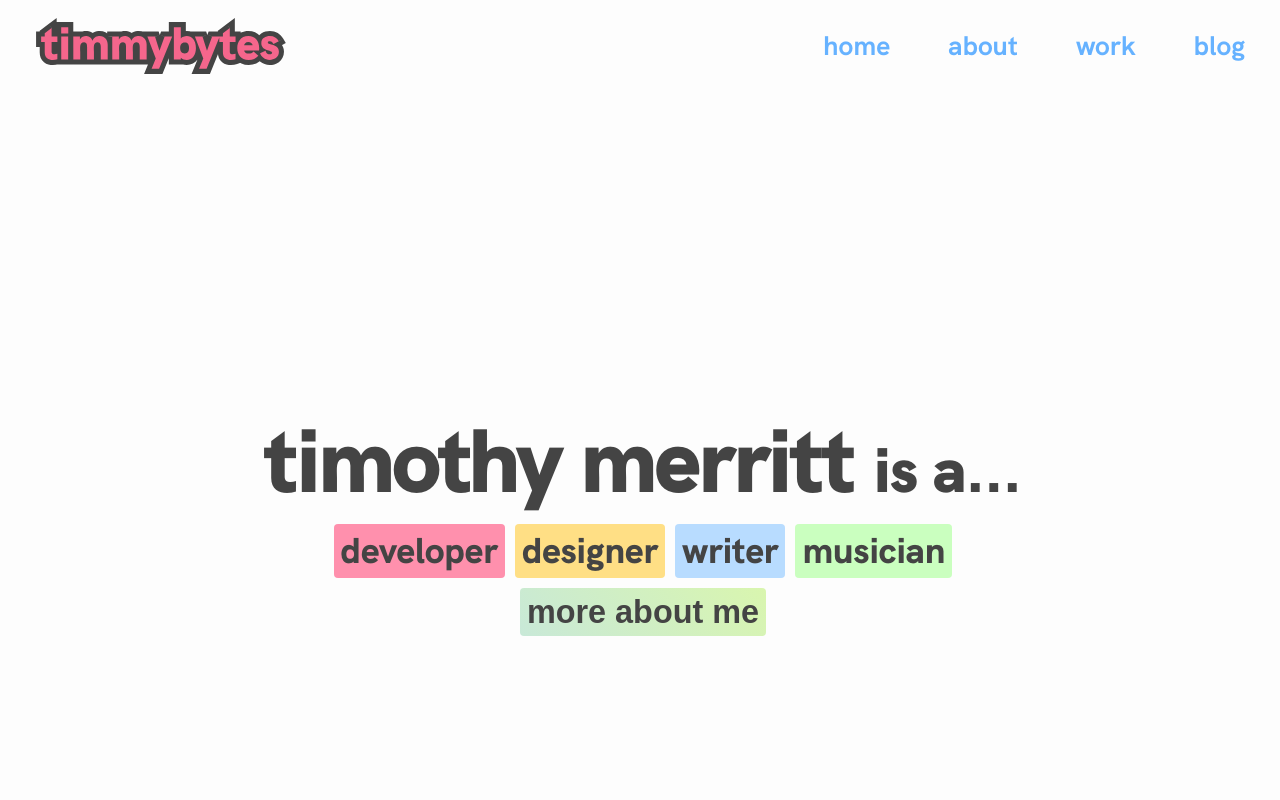
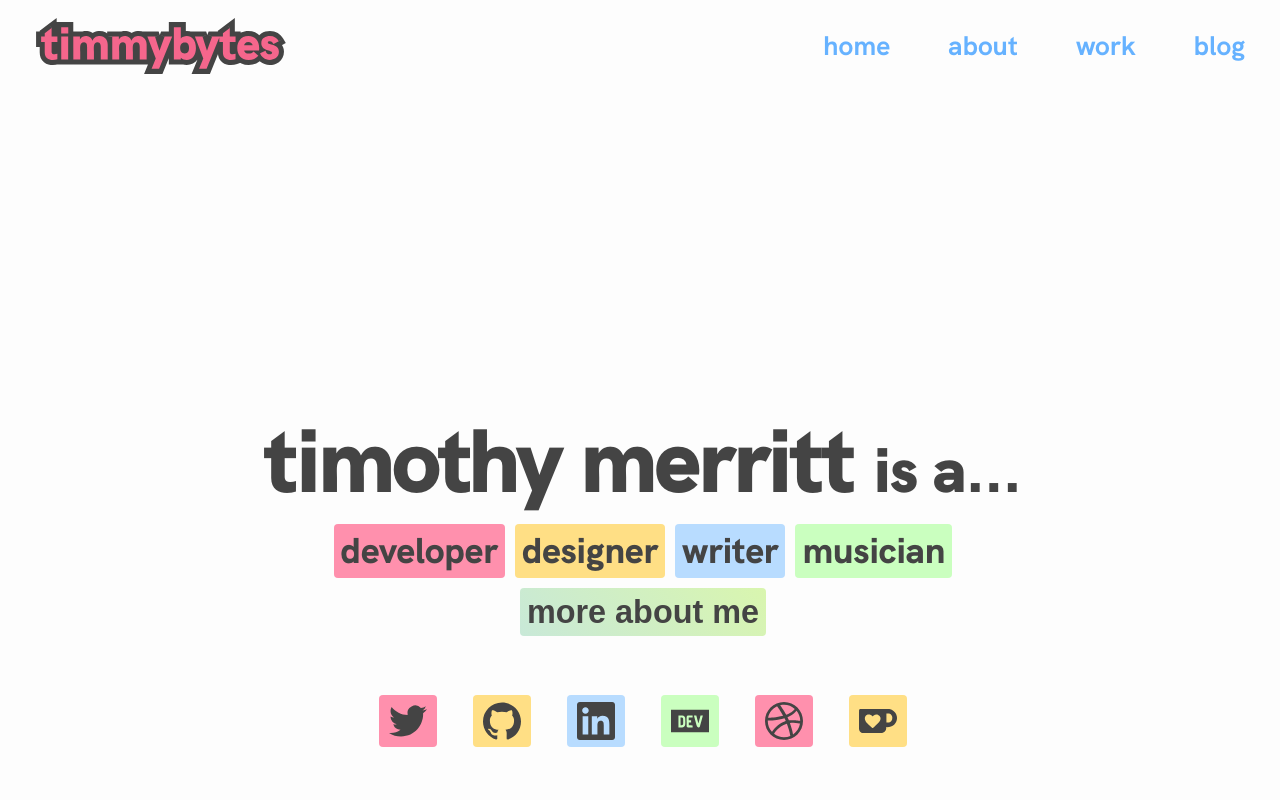
Before and after one commit to timmybytes/timmybytes-blog, a Next.js app: page / in a window 1280 px wide. Shown: the top 800 px of the page. Built offline with nearby package versions, Linux system fonts and the light colour scheme.

Commit message:
chore(Intro): Add social media links

```diff
--- a/components/Intro/Intro.js
+++ b/components/Intro/Intro.js
@@ -1,10 +1,51 @@
 import styled from 'styled-components';
+import {
+  SiKoFi,
+  SiLinkedin,
+  SiDevDotTo,
+  SiTwitter,
+  SiDribbble,
+  SiGithub,
+} from 'react-icons/si';
 import React, { useState } from 'react';
 import Highlight from '../Highlight/Highlight';
 import styles from './intro.module.scss';
 import About from '../Intro/About/About';
 import { colors } from '../utils';
 
+const SocialLinks = styled.ul`
+  align-items: center;
+  display: flex;
+  justify-items: stretch;
+  list-style: inside none;
+  margin: 1rem auto;
+  padding: 1rem 0;
+  li {
+    & a:hover {
+      border: none;
+    }
+    & a:visited {
+      color: none;
+    }
+    svg {
+      border-radius: 4px;
+      color: ${colors.dark};
+      height: auto;
+      margin: 1rem;
+      padding: 7px 10px;
+      transition: 0.3s;
+      width: 38px;
+      &:hover {
+        box-shadow: 4px 4px 0 0 ${colors.dark};
+        transform: translate(-4px, -4px);
+      }
+      @media screen and (max-width: 400px) {
+        margin: 0.25rem;
+        padding: 2px 5px;
+      }
+    }
+  }
+`;
 const IntroCard = () => {
   const [isClicked, setIsClicked] = useState(false);
   const handleClick = () => {
@@ -38,6 +79,38 @@ const IntroCard = () => {
           </button>
         </About>
       )}
+      <SocialLinks>
+        <li>
+          <a href='https://twitter.com/timmybytes' target='_blank'>
+            <SiTwitter style={{ background: colors.primary }} />
+          </a>
+        </li>
+        <li>
+          <a href='https://github.com/timmybytes' target='_blank'>
+            <SiGithub style={{ background: colors.secondary }} />
+          </a>
+        </li>
+        <li>
+          <a href='https://www.linkedin.com/in/timmybytes' target='_blank'>
+            <SiLinkedin style={{ background: colors.tertiary }} />
+          </a>
+        </li>
+        <li>
+          <a href='https://dev.to/timmybytes' target='_blank'>
+            <SiDevDotTo style={{ background: colors.quaternary }} />
+          </a>
+        </li>
+        <li>
+          <a href='https://dribbble.com/timmybytes' target='_blank'>
+            <SiDribbble style={{ background: colors.primary }} />
+          </a>
+        </li>
+        <li>
+          <a href='https://ko-fi.com/O4O82TAZB' target='_blank'>
+            <SiKoFi style={{ background: colors.secondary }} />
+          </a>
+        </li>
+      </SocialLinks>
     </section>
   );
 };
--- a/next.config.js
+++ b/next.config.js
@@ -10,7 +10,11 @@ module.exports = {
     locales: ['en-US'],
     defaultLocale: 'en-US',
   },
-  future: {
-    webpack5: true,
-  },
+  // Webpack 5 breaks `npm run dev` via unresolved:
+  //    TypeError [ERR_INVALID_ARG_VALUE]: The argument 'path' must be a string
+  //    or Uint8Array without null bytes.
+  // Does not appear to affect production, however.
+  // future: {
+  //   webpack5: true,
+  // },
 };
```
Also changed, not shown: components/Intro/About/About.js (+1 -14 lines), components/Intro/intro.module.scss (+34 -0 lines).
